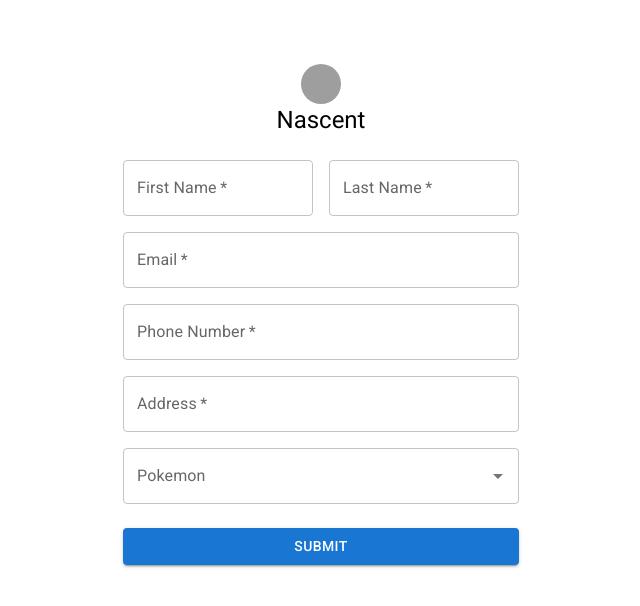
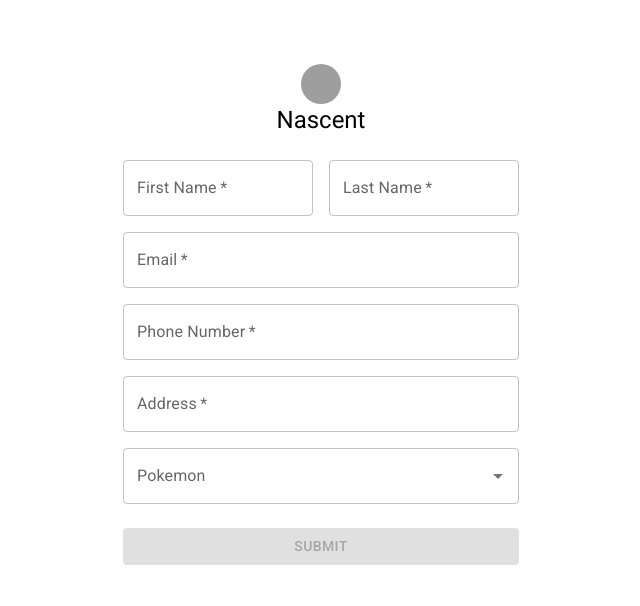
Before and after one commit to SallyJHasselgren/NascentCodingChallenge, a React (Create React App) app: page / in a window 1280 px wide. Shown: the top 606 px of the page, without its empty margins (319-959 px from the left). Built offline with nearby package versions, Linux system fonts and the light colour scheme; no server answers; grey boxes are pictures that could not be loaded.

Commit message:
Fixed autocomplete field to set the pokemon option state to null when cleared

```diff
--- a/src/components/forms/UserForm.js
+++ b/src/components/forms/UserForm.js
@@ -86,7 +86,12 @@ export default function UserForm() {
     };
 
     const changeHandlerSelect = (value, e) => {
-        if (value) { setUser({...user, pokemonOption: {name: value.name, url: value.url} }); }
+        if (value) {
+            setUser({...user, pokemonOption: {name: value.name, url: value.url}});
+        }
+        else{
+            setUser({...user, pokemonOption: null});
+        }
     }
 
     const changeHandler = e => {
@@ -153,7 +158,7 @@ export default function UserForm() {
                                 />
                             </Grid>
                         </Grid>
-                        <Button fullWidth sx={{ mt: 3, mb: 2 }} variant="contained" onClick={reviewModalOpen} >Submit</Button>
+                        <Button fullWidth sx={{ mt: 3, mb: 2 }} variant="contained" onClick={reviewModalOpen} disabled={!(user.firstName && user.lastName && user.phoneNumber && user.email && user.address && user.pokemonOption)}>Submit</Button>
                     </Box>
                 </Box>
             </Container>
```
